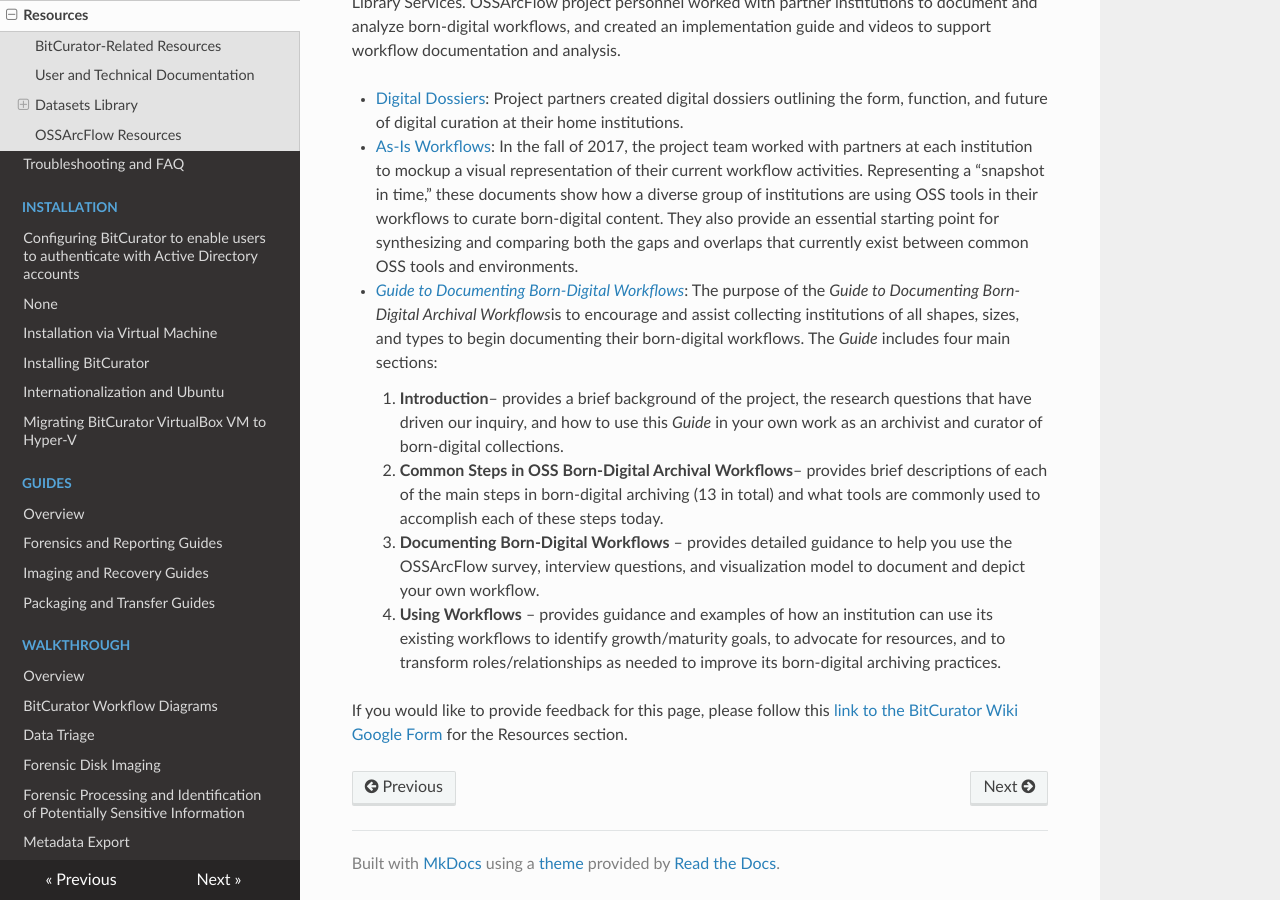
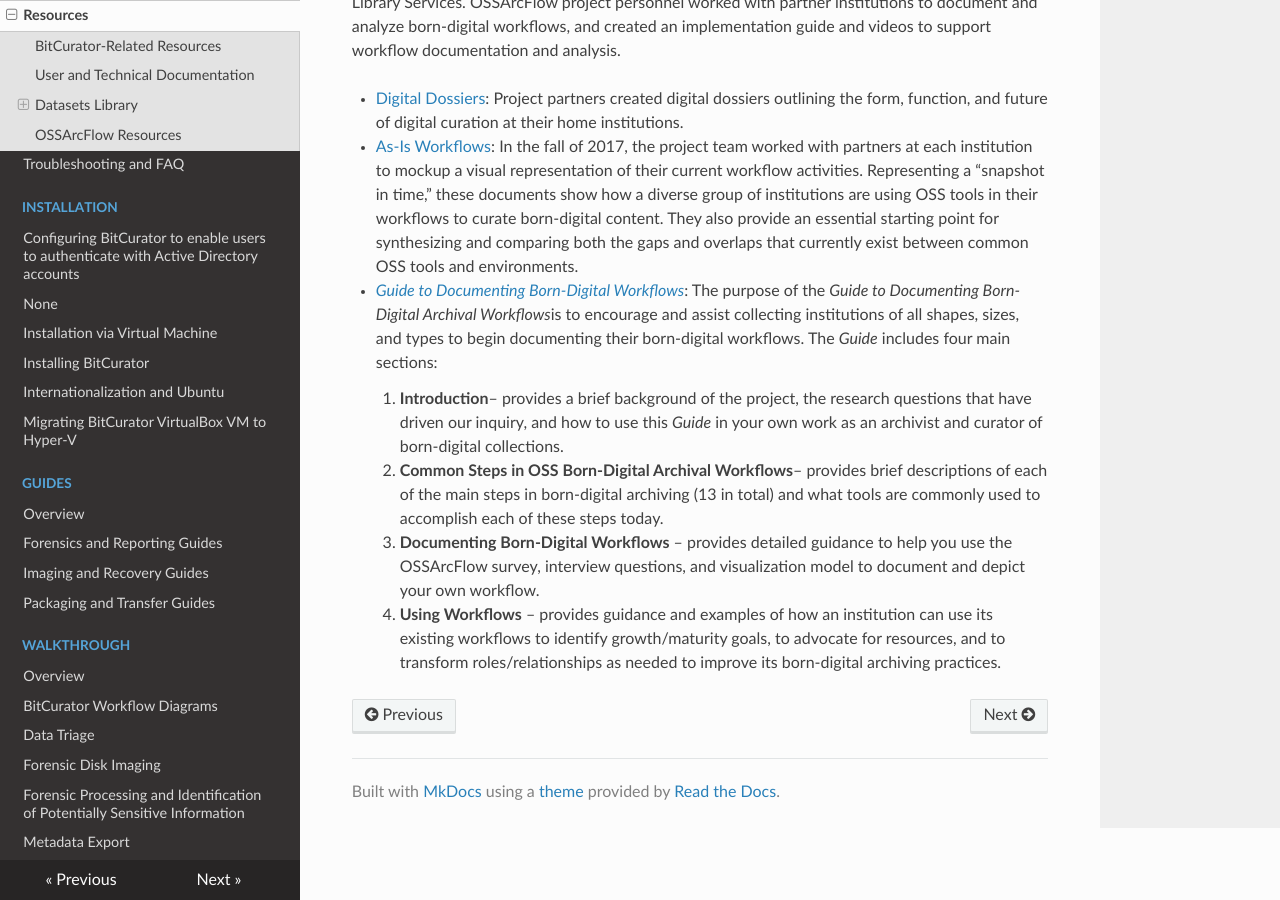
Before and after one commit to BitCurator/documentation, an MkDocs documentation site: the page built from docs/Resources.md, in a window 1280 px wide and 900 px high, scrolled down 7762 px. Built offline with MkDocs 1.6.1, drawn with Linux system fonts in a browser that asks for light colours; nearby versions of some CDN libraries.

Commit message:
remove google form

```diff
--- a/docs/Resources.md
+++ b/docs/Resources.md
@@ -207,10 +207,3 @@
 	2. **Common Steps in OSS Born-Digital Archival Workflows**– provides brief descriptions of each of the main steps in born-digital archiving (13 in total) and what tools are commonly used to accomplish each of these steps today.
 	3. **Documenting Born-Digital Workflows** – provides detailed guidance to help you use the OSSArcFlow survey, interview questions, and visualization model to document and depict your own workflow.
 	4. **Using Workflows** – provides guidance and examples of how an institution can use its existing workflows to identify growth/maturity goals, to advocate for resources, and to transform roles/relationships as needed to improve its born-digital archiving practices.
-
-
-
-
-
-
- If you would like to provide feedback for this page, please follow this [link to the BitCurator Wiki Google Form](https://docs.google.com/forms/d/e/1FAIpQLSe5c48c_6LSiNxWYaOK3oTBe_LAutB5NXTrhIzK5TGX4wXQ_w/viewform?usp=sf_link) for the Resources section.
```
